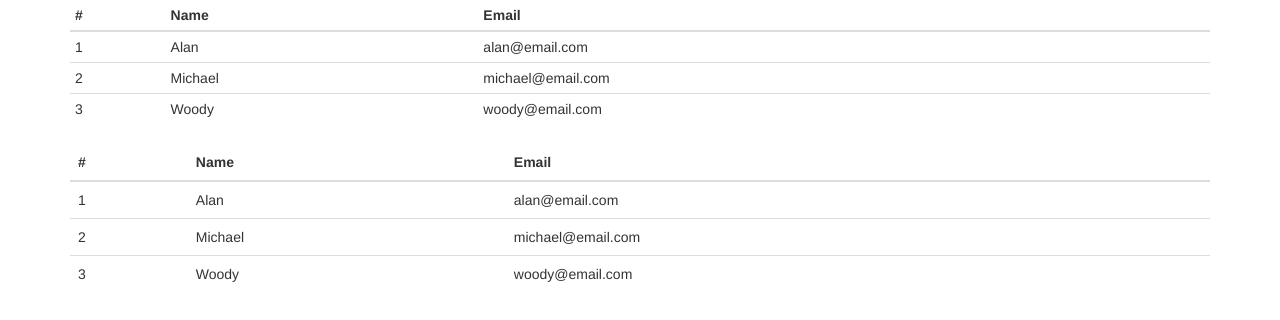
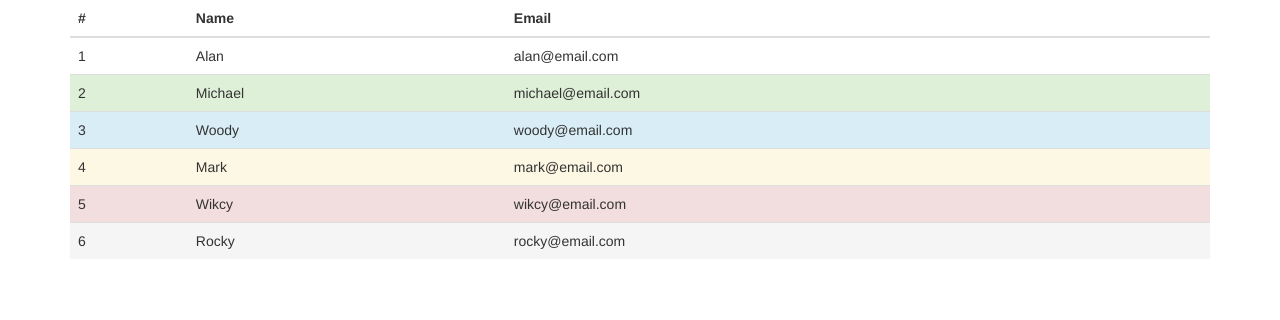
Before and after one commit to kongtoonarmy/bootstrap-beginner, a plain HTML site: page index.html in a window 1280 px wide. Drawn offline with Linux system fonts and the light colour scheme.

Commit message:
How use "table" with Contextual

```diff
--- a/index.html
+++ b/index.html
@@ -10,34 +10,6 @@
 	<script type="text/javascript" src="libraries/bootstrap/js/bootstrap.min.js"></script>
 </head>
 <body>
-	<div class="container">
-		<table class="table table-condensed">
-			<thead>
-				<tr>
-					<th>#</th>
-					<th>Name</th>
-					<th>Email</th>
-				</tr>
-			</thead>
-			<tbody>
-				<tr>
-					<td>1</td>
-					<td>Alan</td>
-					<td>alan@email.com</td>
-				</tr>
-				<tr>
-					<td>2</td>
-					<td>Michael</td>
-					<td>michael@email.com</td>
-				</tr>
-				<tr>
-					<td>3</td>
-					<td>Woody</td>
-					<td>woody@email.com</td>
-				</tr>
-			</tbody>
-		</table>
-	</div>
 	<div class="container">
 		<table class="table">
 			<thead>
@@ -53,15 +25,30 @@
 					<td>Alan</td>
 					<td>alan@email.com</td>
 				</tr>
-				<tr>
+				<tr class="success">
 					<td>2</td>
 					<td>Michael</td>
 					<td>michael@email.com</td>
 				</tr>
-				<tr>
+				<tr class="info">
 					<td>3</td>
 					<td>Woody</td>
 					<td>woody@email.com</td>
+				</tr>
+				<tr class="warning">
+					<td>4</td>
+					<td>Mark</td>
+					<td>mark@email.com</td>
+				</tr>
+				<tr class="danger">
+					<td>5</td>
+					<td>Wikcy</td>
+					<td>wikcy@email.com</td>
+				</tr>
+				<tr class="active">
+					<td>6</td>
+					<td>Rocky</td>
+					<td>rocky@email.com</td>
 				</tr>
 			</tbody>
 		</table>
```
